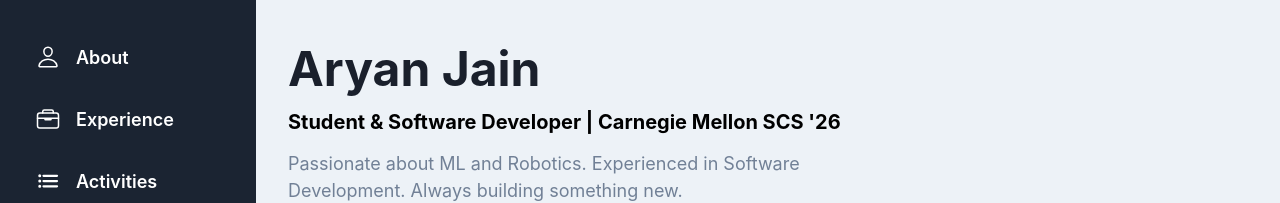
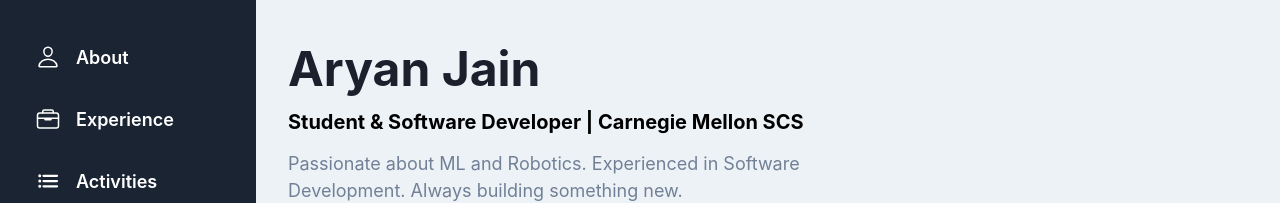
Before and after one commit to ajain-1/Personal-Website, a Next.js app: page / in a window 1280 px wide. Shown: the top 203 px of the page. Built offline with nearby package versions, Linux system fonts and the light colour scheme.

Commit message:
change year

```diff
--- a/components/About.tsx
+++ b/components/About.tsx
@@ -8,7 +8,7 @@
           <Text as={"span"}>Aryan Jain</Text>
           <br />
           <Text bgClip={"text"} mt={3} fontSize="xl" color={"black"}>
-            Student & Software Developer | Carnegie Mellon SCS '26
+            Student & Software Developer | Carnegie Mellon SCS
           </Text>{" "}
         </Heading>
         <Text fontSize={{ base: "md", lg: "lg" }} color={"gray.500"} my={4} maxW="550px">
```
